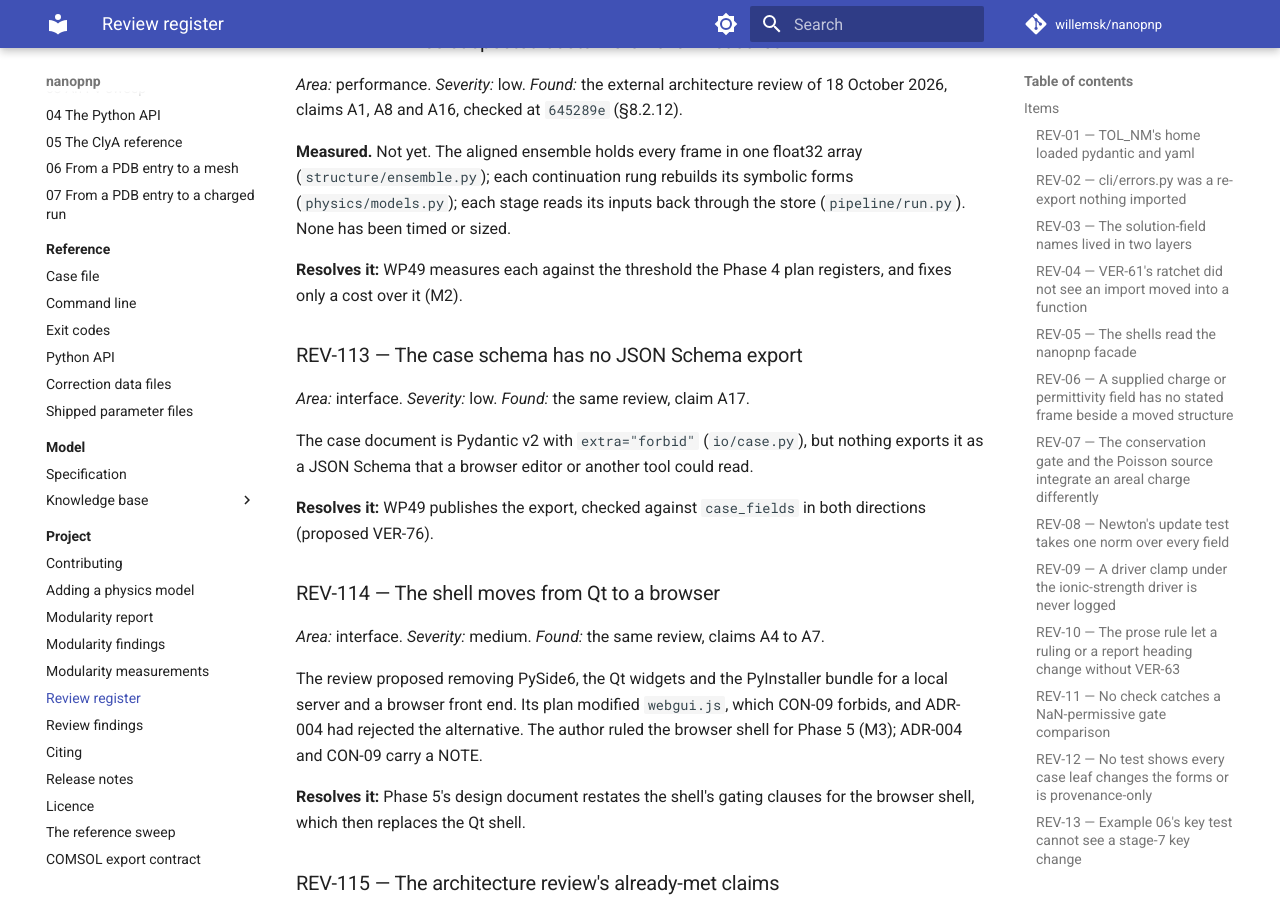
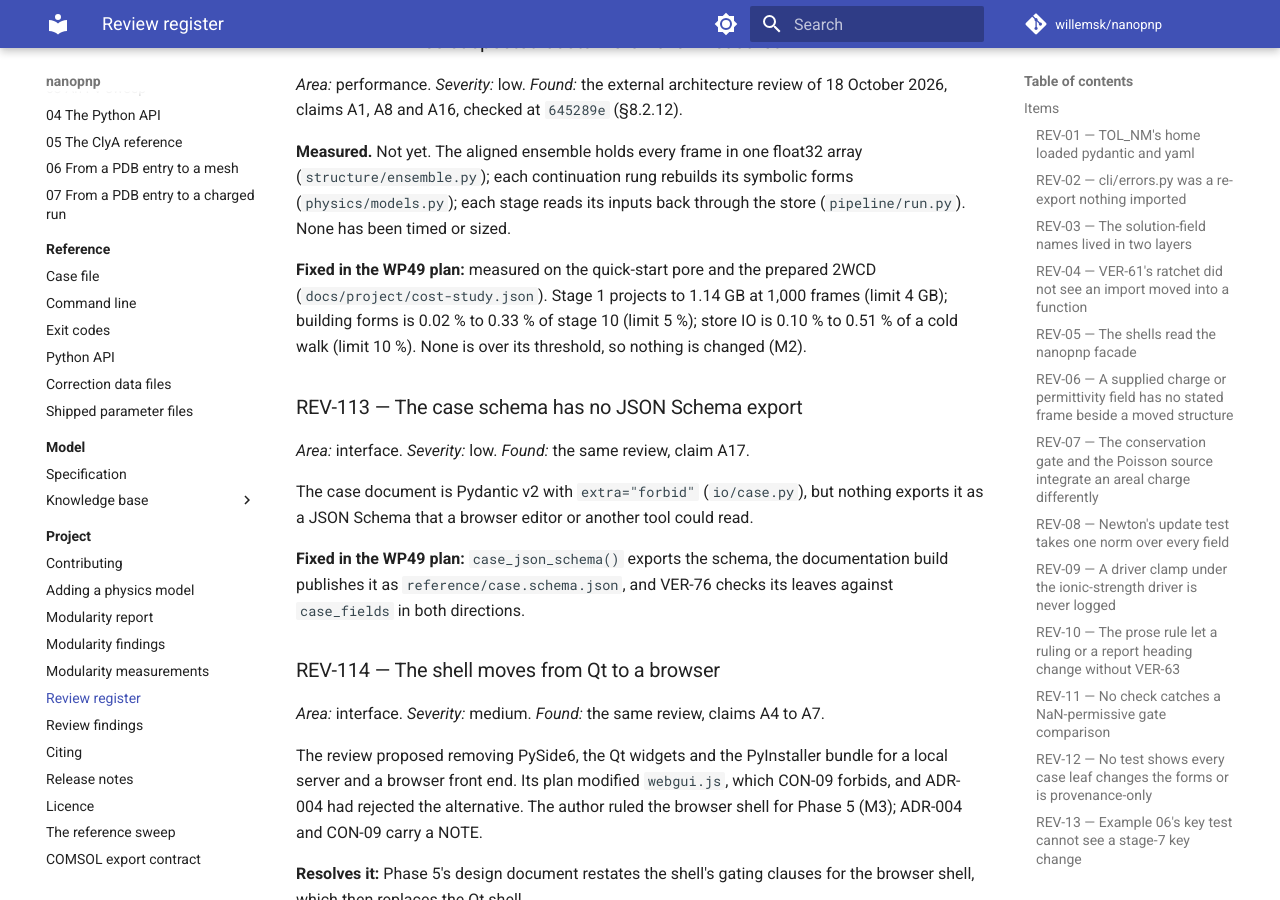
Before and after one commit to willemsk/nanopnp, an MkDocs documentation site: the page built from docs/project/review-items.md, in a window 1280 px wide and 900 px high, scrolled down 32969 px. Built offline with MkDocs 1.6.1 and Material for MkDocs 9.7.7, drawn with Linux system fonts in a browser that asks for light colours; comment, search, counter and statistics services are not loaded.

Commit message:
docs: close WP49, the cost study
All three costs are under their thresholds; REV-112 and REV-113 are fixed. Delivers VER-76.

Refs: VER-76, REV-112, REV-113

Co-Authored-By: Claude Sonnet 5.5 <noreply@anthropic.com>
Claude-Session: https://claude.ai/code/session_013Yw3UqiYhrU5eBV98mSP5y

```diff
--- a/docs/project/review-items.md
+++ b/docs/project/review-items.md
@@ -1110,8 +1110,10 @@ claims A1, A8 and A16, checked at `645289e` (§8.2.12).
 (`structure/ensemble.py`); each continuation rung rebuilds its symbolic forms (`physics/models.py`);
 each stage reads its inputs back through the store (`pipeline/run.py`). None has been timed or sized.
 
-**Resolves it:** WP49 measures each against the threshold the Phase 4 plan registers, and fixes only
-a cost over it (M2).
+**Fixed in the WP49 plan:** measured on the quick-start pore and the prepared 2WCD
+(`docs/project/cost-study.json`). Stage 1 projects to 1.14 GB at 1,000 frames (limit 4 GB); building
+forms is 0.02 % to 0.33 % of stage 10 (limit 5 %); store IO is 0.10 % to 0.51 % of a cold walk (limit
+10 %). None is over its threshold, so nothing is changed (M2).
 
 ### REV-113 — The case schema has no JSON Schema export
 
@@ -1120,8 +1122,9 @@ a cost over it (M2).
 The case document is Pydantic v2 with `extra="forbid"` (`io/case.py`), but nothing exports it as a
 JSON Schema that a browser editor or another tool could read.
 
-**Resolves it:** WP49 publishes the export, checked against `case_fields` in both directions
-(proposed VER-76).
+**Fixed in the WP49 plan:** `case_json_schema()` exports the schema, the documentation build publishes
+it as `reference/case.schema.json`, and VER-76 checks its leaves against `case_fields` in both
+directions.
 
 ### REV-114 — The shell moves from Qt to a browser
 
```
Also changed, not shown: CHANGELOG.md (+8 -1 lines), docs/plans/current.md (+17 -16 lines), docs/plans/phase-4-polish-and-user-testing.md (+12 -4 lines), docs/plans/wp49-cost-study.md (+23 -13 lines), docs/project/review-findings.md (+2 -2 lines).
